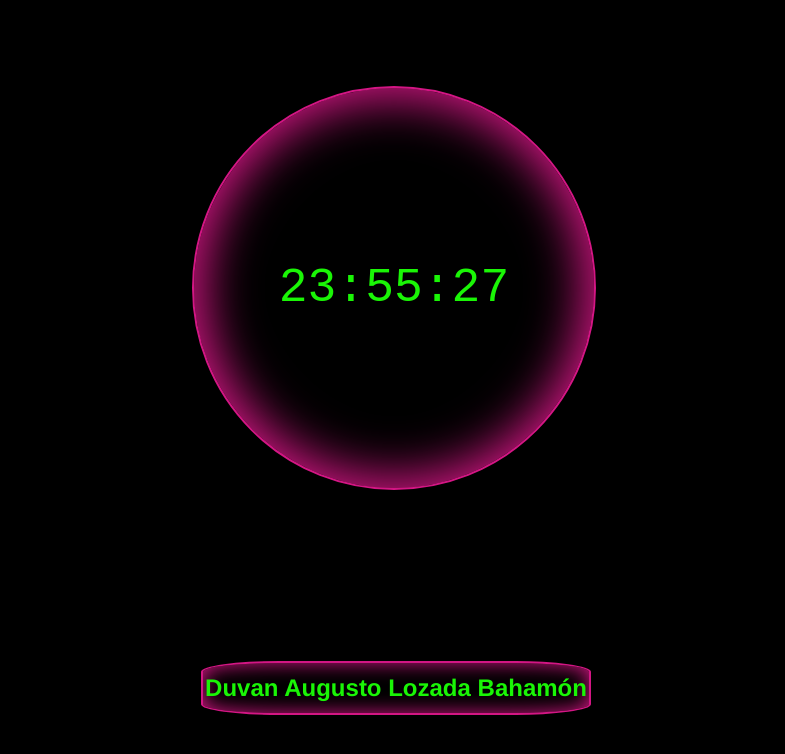
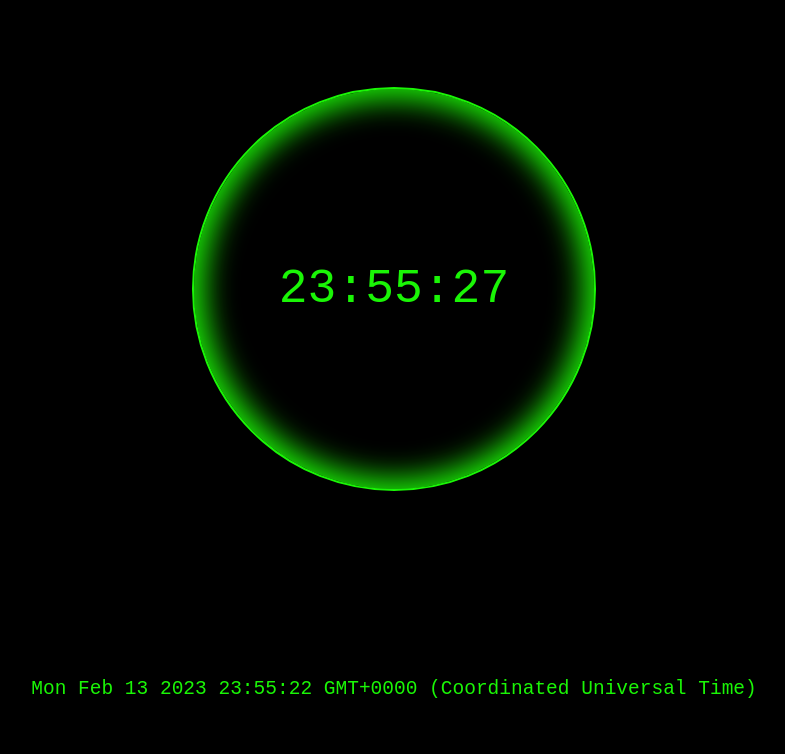
Before and after one commit to duvloz/watch, a plain HTML site: page index.html in a window 1280 px wide. Shown: the whole page, without its empty margins (246-1031 px from the left). Drawn offline with Linux system fonts and the light colour scheme.

Commit message:
second commit

```diff
--- a/app.js
+++ b/app.js
@@ -1,5 +1,5 @@
 (()=>{
-    const currentTime=()=>{
+    const getTheTime=()=>{
         let date = new Date();
         let hour = date.getHours();
         let minutes = date.getMinutes();
@@ -14,6 +14,10 @@
         let watch =  document.querySelector('#watch');
         watch.innerHTML = time;
     };
-    setInterval(currentTime,1000);
+    setInterval(getTheTime,1000);
+
+    let today = new Date();
+    let writeToday = document.querySelector('.today');
+    writeToday.innerHTML=today;
 
 })();
--- a/index.html
+++ b/index.html
@@ -10,12 +10,11 @@
 <body>
 
     <div id="watch">
-        <script src="app.js"></script>
     </div>
     <footer>
-        <div class="made">
-            <h3>Duvan Augusto Lozada Bahamón</h3>
+        <div class="today">
         </div>
     </footer>
+    <script src="app.js"></script>
 </body>
 </html>
--- a/style.css
+++ b/style.css
@@ -13,25 +13,21 @@ body{
     justify-content: center;
     width: 400px;
     height: 400px;
-    border: 2px solid rgb(211, 22, 132);
+    border: 2px solid rgb(26, 245, 6);
     border-radius: 50%;
     font-family: monospace;
     font-size: 3rem;
     color: rgb(26, 245, 6);
-    box-shadow: inset 0px 0px 50px 10px rgb(211,22,132);
+    box-shadow: inset 0px 0px 30px 10px rgb(26, 235, 6);
 }
-.made{
+.today{
     display: flex;
     align-items: center;
     justify-content: center;
     width: 100%;
     height: 50px;
-    border-radius: 20%;
-    border: 2px solid rgb(211, 22, 132);
-    box-shadow: inset 0px 0px 20px 0px rgb(211, 22, 132);
+    color: rgb(26, 245, 6);
+    font-weight: normal;
+    font-size: 1.5em;
+    font-family:monospace;
 }
-h3{
-    font-family:'Franklin Gothic Medium', 'Arial Narrow', Arial, sans-serif;
-    font-size: 1.5rem;
-    color: rgb(26, 245, 6);
-}
```
